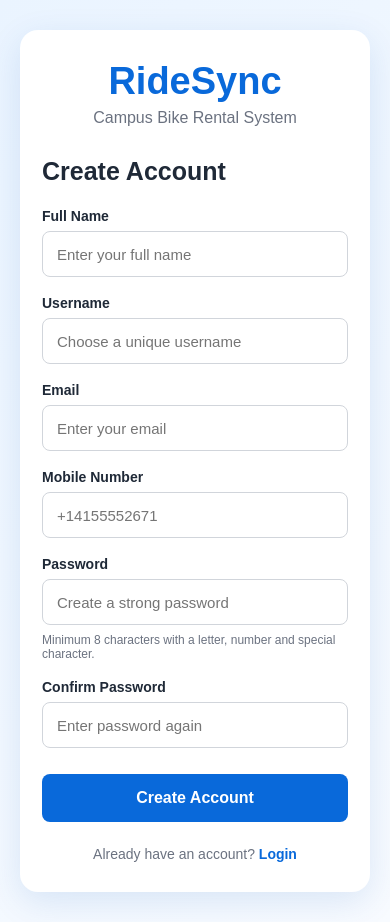
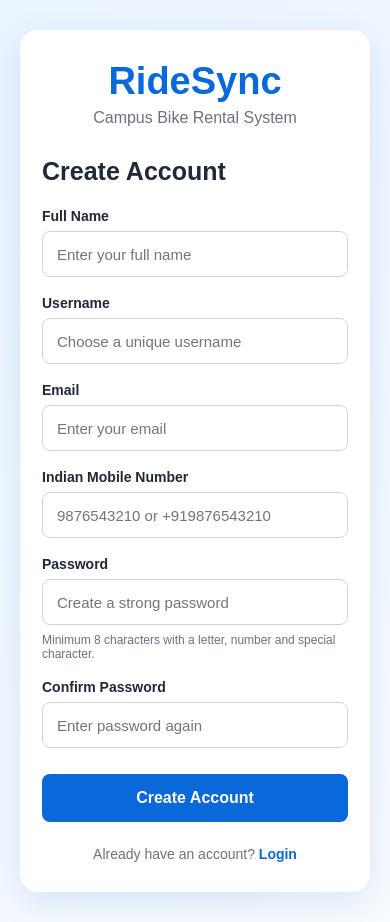
Before and after one commit to Vansh27682/RideSync, a Flask app: page /register in a window 390 px wide. Run offline with Flask 3, Linux system fonts and the light colour scheme.

Commit message:
Normalize Indian mobile numbers
Accept Indian mobile numbers in registration and password recovery, normalize them to +91 format, and update the form hints accordingly.

Co-authored-by: Copilot <223556219+Copilot@users.noreply.github.com>

```diff
--- a/app.py
+++ b/app.py
@@ -25,6 +25,7 @@ DATABASE = os.environ.get(
 )
 EMAIL_PATTERN = re.compile(r"[^@\s]+@[^@\s]+\.[^@\s]+")
 PHONE_PATTERN = re.compile(r"\+[1-9]\d{7,14}")
+INDIAN_PHONE_PATTERN = re.compile(r"(?:\+91)?[6-9]\d{9}")
 OTP_EXPIRY_SECONDS = 600
 OTP_RESEND_WAIT_SECONDS = 60
 OTP_MAX_ATTEMPTS = 5
@@ -36,6 +37,12 @@ def get_db_connection():
     connection = sqlite3.connect(DATABASE)
     connection.row_factory = sqlite3.Row
     return connection
+
+
+def normalize_indian_phone(phone):
+    if not INDIAN_PHONE_PATTERN.fullmatch(phone):
+        return None
+    return phone if phone.startswith("+91") else f"+91{phone}"
 
 
 # Database initialization
@@ -229,6 +236,7 @@ def register():
         username = request.form.get("username", "").strip().lower()
         email = request.form.get("email", "").strip().lower()
         phone = request.form.get("phone", "").strip()
+        normalized_phone = normalize_indian_phone(phone)
         password = request.form.get("password", "")
         confirm_password = request.form.get("confirm_password", "")
 
@@ -240,8 +248,8 @@ def register():
             message = "Username can only contain letters, numbers and underscores."
         elif not EMAIL_PATTERN.fullmatch(email):
             message = "Please enter a valid email address."
-        elif not PHONE_PATTERN.fullmatch(phone):
-            message = "Enter a valid mobile number in international format, such as +14155552671."
+        elif not normalized_phone:
+            message = "Enter a valid Indian mobile number: 10 digits starting with 6-9, optionally prefixed with +91."
         elif password != confirm_password:
             message = "Passwords do not match."
         else:
@@ -261,7 +269,7 @@ def register():
                         ).fetchone()
                         existing_phone = connection.execute(
                             "SELECT id FROM users WHERE phone = ?",
-                            (phone,),
+                            (normalized_phone,),
                         ).fetchone()
 
                         if existing_username:
@@ -282,7 +290,7 @@ def register():
                                         name,
                                         username,
                                         email,
-                                        phone,
+                                        normalized_phone,
                                         generate_password_hash(password),
                                     ),
                                 )
@@ -375,7 +383,12 @@ def forgot_password():
             valid_identifier = bool(EMAIL_PATTERN.fullmatch(identifier))
             query = "SELECT id, email FROM users WHERE email = ?"
         elif channel == "phone":
-            valid_identifier = bool(PHONE_PATTERN.fullmatch(identifier))
+            normalized_identifier = normalize_indian_phone(identifier)
+            if normalized_identifier:
+                identifier = normalized_identifier
+                valid_identifier = True
+            else:
+                valid_identifier = bool(PHONE_PATTERN.fullmatch(identifier))
             query = "SELECT id, phone FROM users WHERE phone = ?"
         else:
             valid_identifier = False
--- a/templates/forgot_password.html
+++ b/templates/forgot_password.html
@@ -43,7 +43,7 @@
                 type="text"
                 id="identifier"
                 name="identifier"
-                placeholder="Email or international number (+14155552671)"
+                placeholder="Email or Indian number (9876543210 or +919876543210)"
                 required
             >
 
--- a/templates/register.html
+++ b/templates/register.html
@@ -84,17 +84,17 @@
 
 
             <label for="phone">
-                Mobile Number
+                Indian Mobile Number
             </label>
 
             <input
                 type="tel"
                 id="phone"
                 name="phone"
-                placeholder="+14155552671"
+                placeholder="9876543210 or +919876543210"
                 autocomplete="tel"
-                pattern="\+[1-9][0-9]{7,14}"
-                title="Enter the number in international format, such as +14155552671"
+                pattern="(\+91)?[6-9][0-9]{9}"
+                title="Enter a 10-digit Indian mobile number starting with 6-9, optionally prefixed with +91"
                 required
             >
 
```
Also changed, not shown: README.md.
